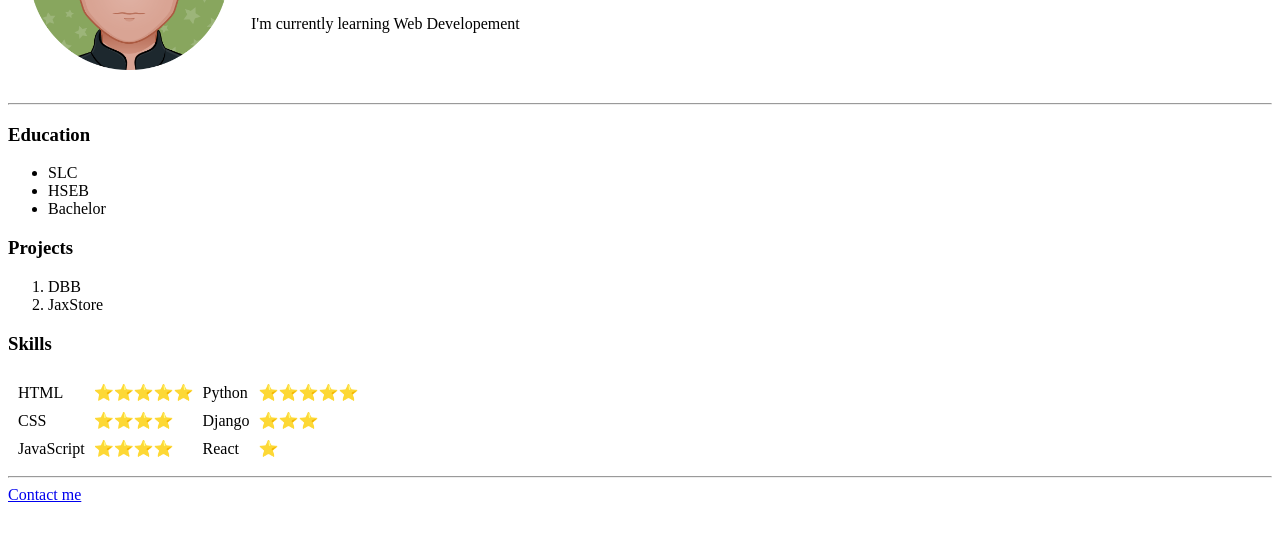
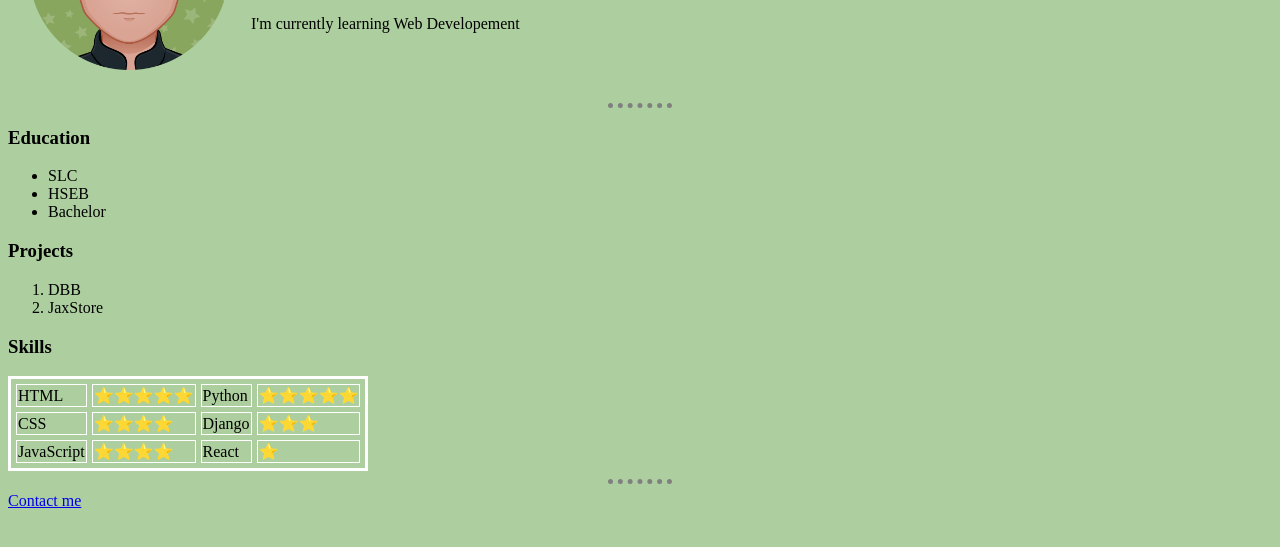
Before and after one commit to aaxyat/CV, a plain HTML site: page index.html in a window 1280 px wide. Shown: the part 159-706 px from the top of the page. Drawn offline with Linux system fonts and the light colour scheme.

Commit message:
Add Some Css

```diff
--- /dev/null
+++ b/css/style.css
@@ -0,0 +1,11 @@
+body {
+    background-color: #ADCF9F;
+}
+
+hr {
+
+    border-style: dotted none none none;
+    border-width: 5px;
+    border-color: gray;
+    width: 5%;
+}
--- a/index.html
+++ b/index.html
@@ -4,6 +4,7 @@
     <meta charset="UTF-8">
     <meta http-equiv="X-UA-Compatible" content="IE=edge">
     <meta name="viewport" content="width=device-width, initial-scale=1.0">
+    <link rel="stylesheet" href="css/style.css">
     <title>Ayush's Page</title>
 </head>
 <body>
@@ -17,7 +18,7 @@
             </td>
         </tr>
     </table>
-    <hr>
+    <hr class = ''>
     <h3>Education</h3>
     <ul>
         <li>SLC</li>
```
Also changed, not shown: contact.html (+1 -0 lines).
